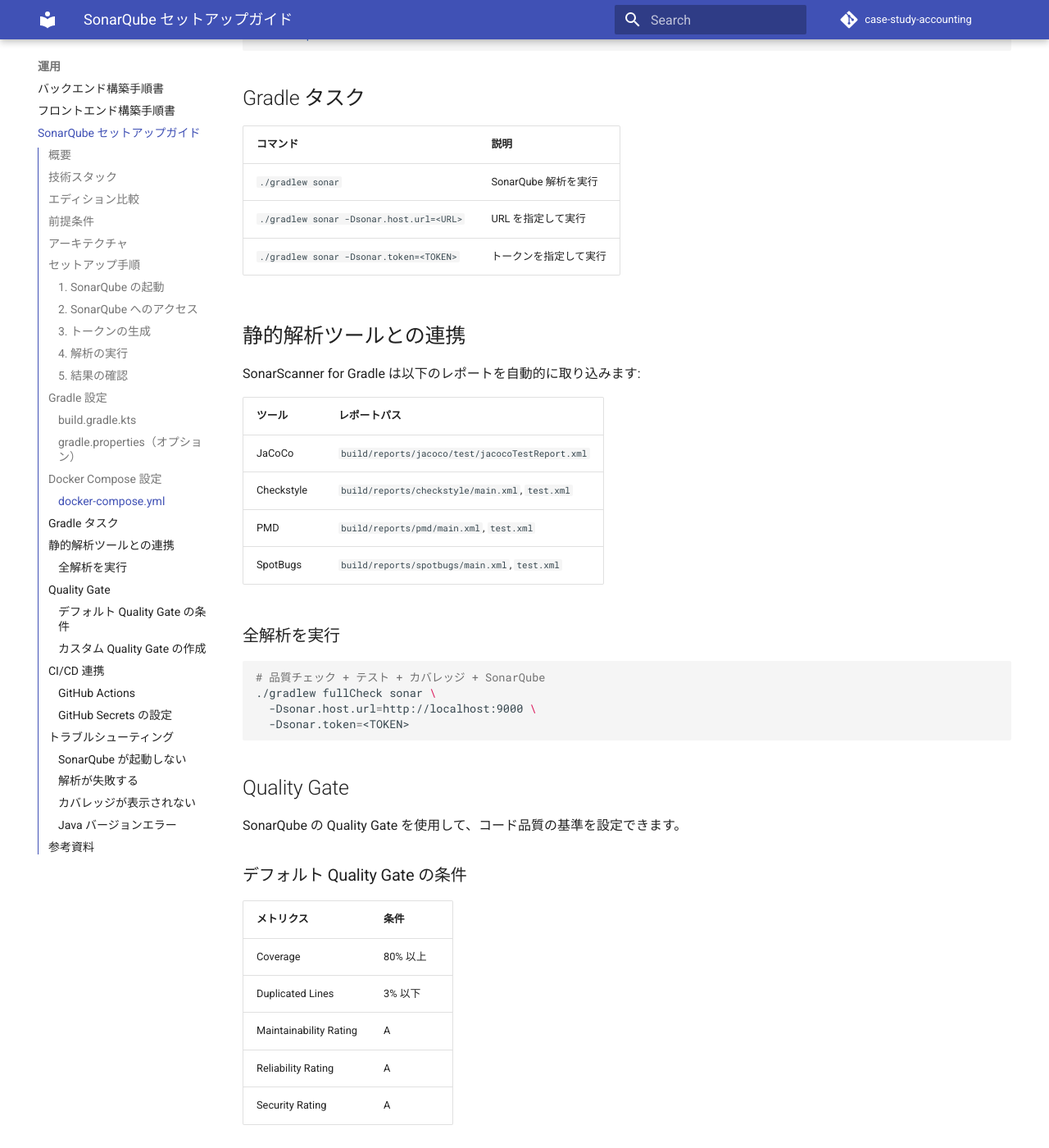
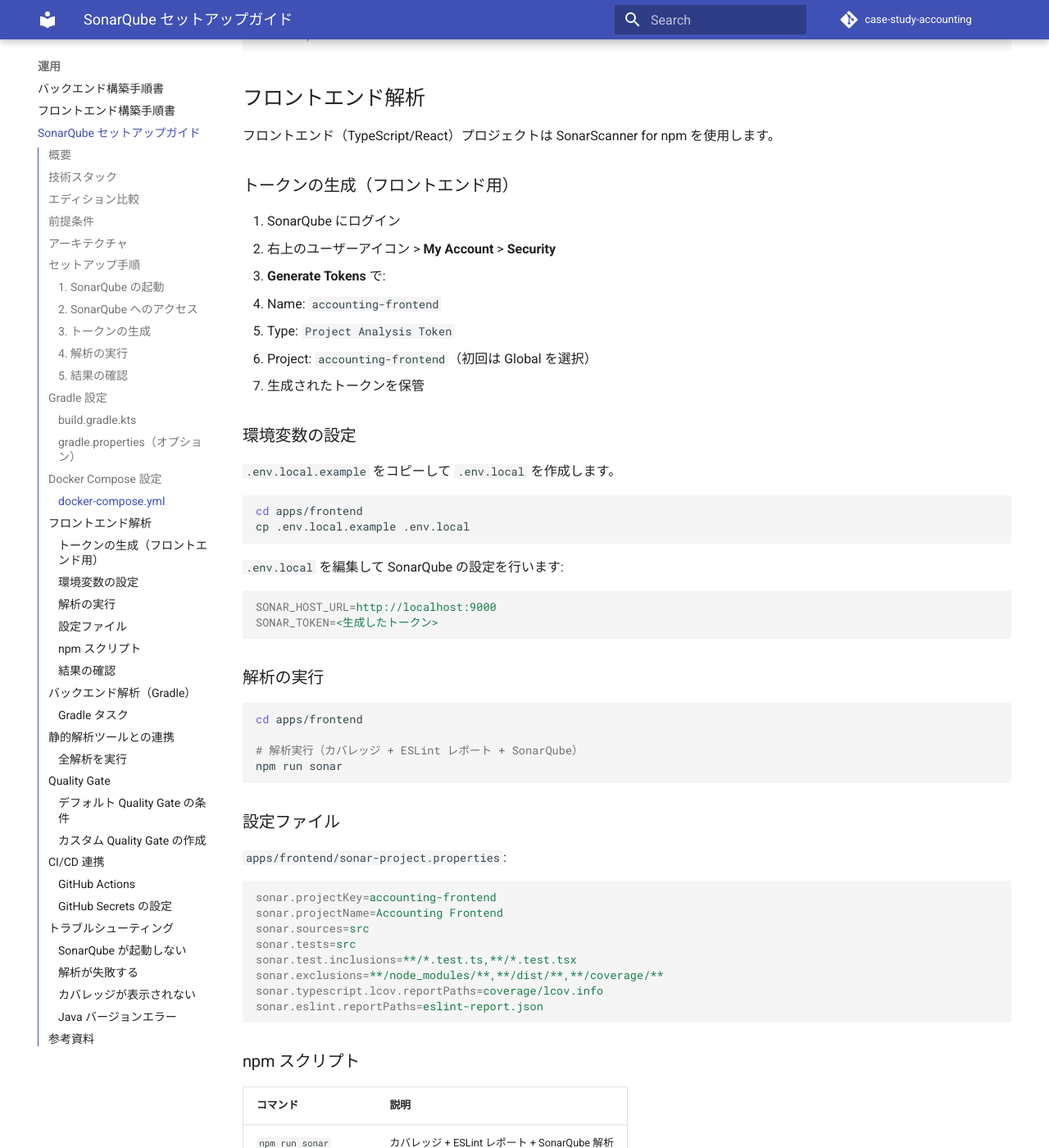
Before and after one commit to k2works/case-study-accounting, an MkDocs documentation site: the page built from docs/operation/sonarqube_setup.md, in a window 1280 px wide and 1400 px high, scrolled down 4719 px. Shown: the whole window at 82% size. Built offline with MkDocs 1.6.1 and Material for MkDocs 9.7.7, drawn with Linux system fonts in a browser that asks for light colours; comment, search, counter and statistics services are not loaded; some of the changed text lies outside the part shown.

Commit message:
docs: SonarQube フロントエンド解析手順を追加
- frontend_setup.md に SonarQube 連携セクションを追加
- sonarqube_setup.md にフロントエンド解析セクションを追加
- 環境変数（.env.local）による設定方法を記載

````diff
--- a/docs/operation/sonarqube_setup.md
+++ b/docs/operation/sonarqube_setup.md
@@ -202,7 +202,75 @@
   sonarqube_db_data:
 ```
 
-## Gradle タスク
+## フロントエンド解析
+
+フロントエンド（TypeScript/React）プロジェクトは SonarScanner for npm を使用します。
+
+### トークンの生成（フロントエンド用）
+
+1. SonarQube にログイン
+2. 右上のユーザーアイコン > **My Account** > **Security**
+3. **Generate Tokens** で:
+   - Name: `accounting-frontend`
+   - Type: `Project Analysis Token`
+   - Project: `accounting-frontend`（初回は Global を選択）
+4. 生成されたトークンを保管
+
+### 環境変数の設定
+
+`.env.local.example` をコピーして `.env.local` を作成します。
+
+```bash
+cd apps/frontend
+cp .env.local.example .env.local
+```
+
+`.env.local` を編集して SonarQube の設定を行います:
+
+```properties
+SONAR_HOST_URL=http://localhost:9000
+SONAR_TOKEN=<生成したトークン>
+```
+
+### 解析の実行
+
+```bash
+cd apps/frontend
+
+# 解析実行（カバレッジ + ESLint レポート + SonarQube）
+npm run sonar
+```
+
+### 設定ファイル
+
+`apps/frontend/sonar-project.properties`:
+
+```properties
+sonar.projectKey=accounting-frontend
+sonar.projectName=Accounting Frontend
+sonar.sources=src
+sonar.tests=src
+sonar.test.inclusions=**/*.test.ts,**/*.test.tsx
+sonar.exclusions=**/node_modules/**,**/dist/**,**/coverage/**
+sonar.typescript.lcov.reportPaths=coverage/lcov.info
+sonar.eslint.reportPaths=eslint-report.json
+```
+
+### npm スクリプト
+
+| コマンド | 説明 |
+|---------|------|
+| `npm run sonar` | カバレッジ + ESLint レポート + SonarQube 解析 |
+| `npm run sonar:ci` | CI 用（レポート生成済みの場合） |
+| `npm run lint:report` | ESLint レポートを JSON 出力 |
+
+### 結果の確認
+
+http://localhost:9000/dashboard?id=accounting-frontend
+
+## バックエンド解析（Gradle）
+
+### Gradle タスク
 
 | コマンド | 説明 |
 |---------|------|
````
Also changed, not shown: docs/operation/frontend_setup.md (+58 -0 lines).
